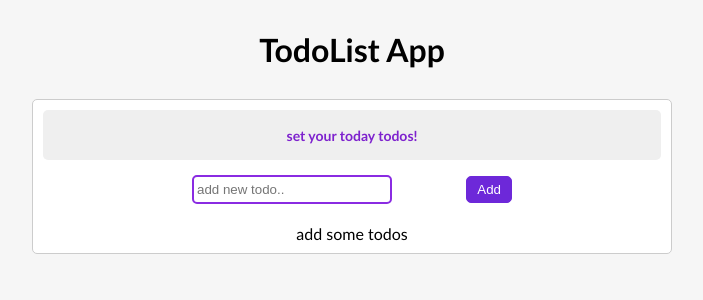
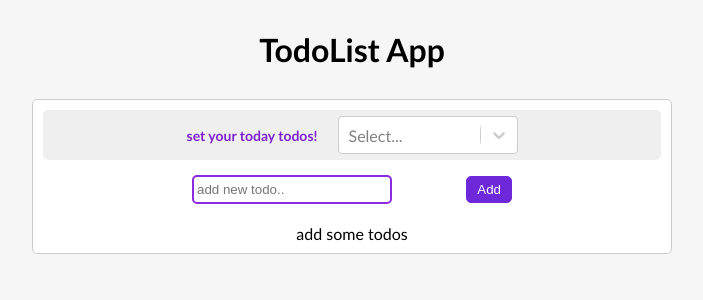
Before and after one commit to ali-khoshqamat/TodoList-App-React, a React (Create React App) app: page / in a window 1280 px wide. Shown: the top 300 px of the page, without its empty margins (288-991 px from the left). Built offline with nearby package versions, Linux system fonts and the light colour scheme.

Commit message:
add select-option component

```diff
--- a/package.json
+++ b/package.json
@@ -9,6 +9,7 @@
     "react": "^18.2.0",
     "react-dom": "^18.2.0",
     "react-scripts": "5.0.1",
+    "react-select": "^5.6.1",
     "web-vitals": "^2.1.4"
   },
   "scripts": {
--- a/src/App.css
+++ b/src/App.css
@@ -82,6 +82,7 @@ header {
   border-radius: 5px;
   margin-bottom: 15px;
 }
+
 header h2 {
   font-size: 14px;
   color: #7e22ce;
@@ -99,3 +100,7 @@ header span {
   margin-bottom: 8px;
   font-size: 12px;
 }
+.select {
+  width: 180px;
+  margin-left: 20px;
+}
--- a/src/components/NavBar.js
+++ b/src/components/NavBar.js
@@ -1,13 +1,19 @@
-const NavBar = ({ unCompletedTodosLength }) => {
+import SelectTodo from "./SelectTodo";
+
+const NavBar = ({ unCompletedTodosLength, onChange, selectedOption }) => {
   return (
     <header>
       {unCompletedTodosLength ? (
         <>
           <h2>you have not completed your todos!</h2>
           <span>{unCompletedTodosLength}</span>
+          <SelectTodo onChange={onChange} selectedOption={selectedOption} />
         </>
       ) : (
-        <h2>set your today todos!</h2>
+        <>
+          <h2>set your today todos!</h2>
+          <SelectTodo onChange={onChange} selectedOption={selectedOption} />
+        </>
       )}
     </header>
   );
--- /dev/null
+++ b/src/components/SelectTodo.js
@@ -0,0 +1,20 @@
+import Select from "react-select";
+
+const SelectTodo = ({ onChange, selectedOption }) => {
+  const options = [
+    { value: "all", label: "All" },
+    { value: "completed", label: "Completed" },
+    { value: "uncompleted", label: "Uncompleted" },
+  ];
+
+  return (
+    <Select
+      defaultValue={selectedOption}
+      onChange={onChange}
+      options={options}
+      className="select"
+    />
+  );
+};
+
+export default SelectTodo;
--- a/src/components/TodoApp.js
+++ b/src/components/TodoApp.js
@@ -1,10 +1,15 @@
-import { useState } from "react";
+import { useEffect, useState } from "react";
 import TodoForm from "./TodoForm";
 import TodoList from "./TodoList";
 import NavBar from "./NavBar";
 
 const TodoApp = () => {
   const [todos, setTodos] = useState([]);
+  const [filteredTodos, setFilteredTodos] = useState([]);
+  const [selectedOption, setSelectedOption] = useState("all");
+  useEffect(() => {
+    filterTodos(selectedOption);
+  }, [todos, selectedOption]);
 
   const addTodoHandler = (input) => {
     const newTodo = {
@@ -38,6 +43,17 @@ const TodoApp = () => {
     updatedTodos[index] = selectedTodo;
     setTodos(updatedTodos);
   };
+  const filterTodos = (selectedOption) => {
+    return selectedOption === "completed"
+      ? setFilteredTodos(todos.filter((todo) => todo.isCompleted))
+      : selectedOption === "uncompleted"
+      ? setFilteredTodos(todos.filter((todo) => !todo.isCompleted))
+      : setFilteredTodos(todos);
+  };
+  const selectHandler = (e) => {
+    setSelectedOption(e.value);
+    filterTodos(e.value);
+  };
 
   return (
     <div className="container">
@@ -45,10 +61,12 @@ const TodoApp = () => {
         unCompletedTodosLength={
           todos.filter((todo) => !todo.isCompleted).length
         }
+        selectedOption={selectedOption}
+        onChange={selectHandler}
       />
       <TodoForm submitTodoHandler={addTodoHandler} />
       <TodoList
-        todos={todos}
+        todos={filteredTodos}
         onComplete={completeTodoHandler}
         onDelete={deleteTodoHandler}
         onUpdate={updatedTodo}
```
Also changed, not shown: 1 other file (tests, documents, lock files or other folders).
